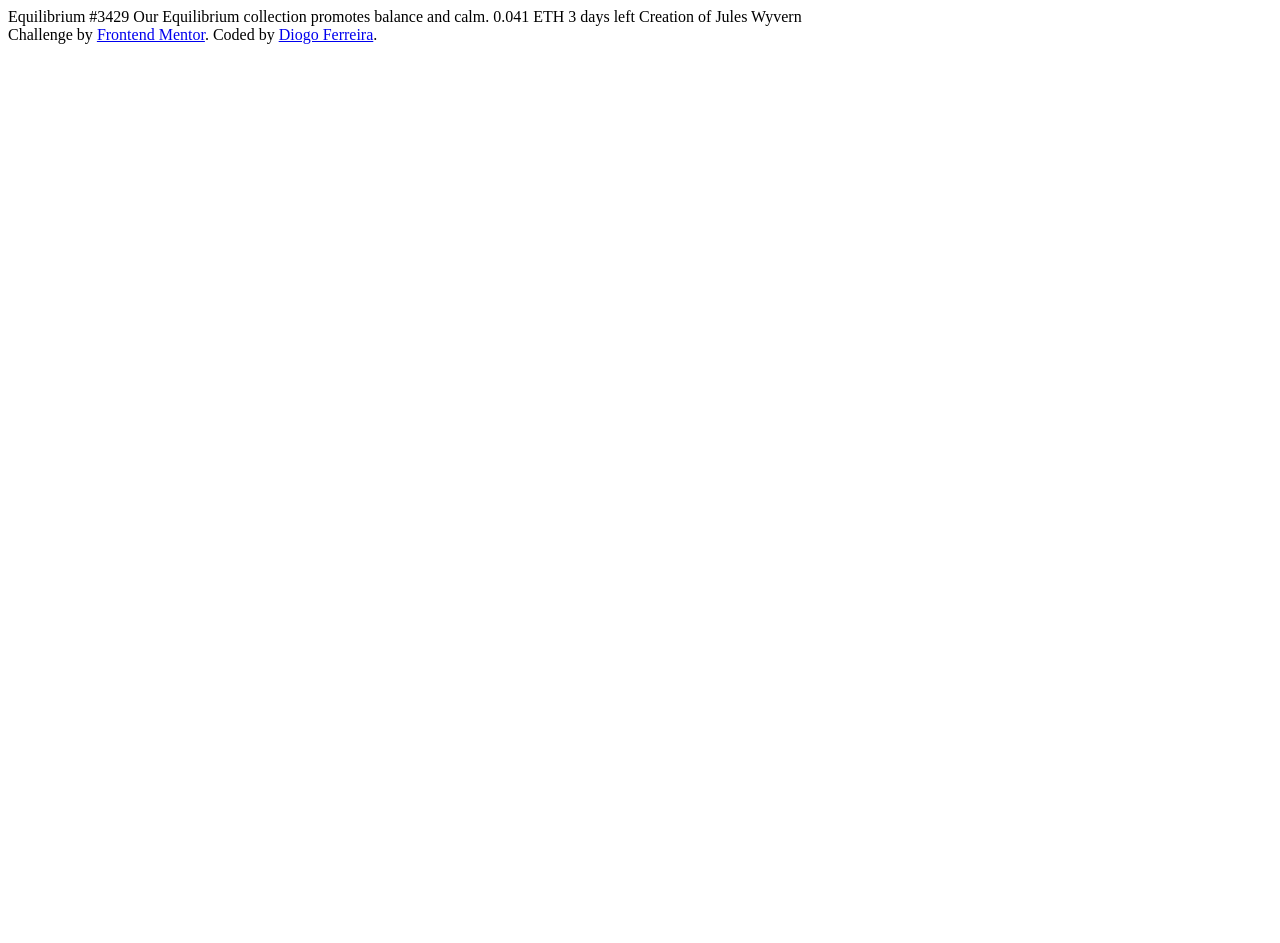
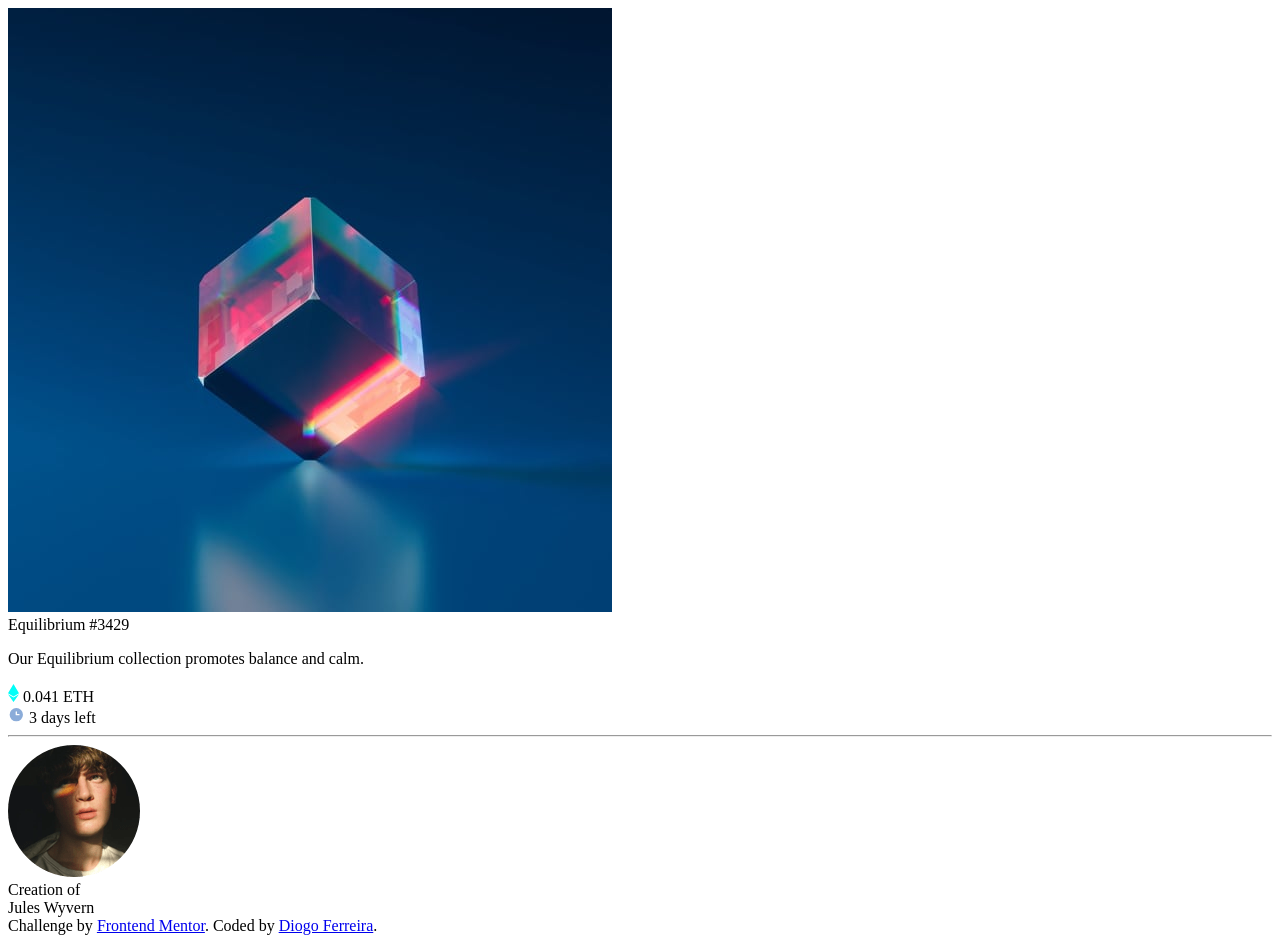
Before and after one commit to FerreiraDiogo/tarefas-front-end-mentor, a plain HTML site: page nft-preview-card/index.html in a window 1280 px wide. Before the commit the page ends 800 px from the top, so only its background shows below. Drawn offline with Linux system fonts and the light colour scheme.

Commit message:
alterações no html para facilitar a estilização

```diff
--- a/nft-preview-card/index.html
+++ b/nft-preview-card/index.html
@@ -5,20 +5,52 @@
   <meta name="viewport" content="width=device-width, initial-scale=1.0"> <!-- displays site properly based on user's device -->
 
   <link rel="icon" type="image/png" sizes="32x32" href="./images/favicon-32x32.png">
+  <link rel="stylesheet" href="style.css">
 
   <title>Frontend Mentor | NFT preview card component</title>
 
 </head>
 <body>
 
-  Equilibrium #3429
+  <div class="card">
+    <div >
+      <img class="card__image" src="resources/images/image-equilibrium.jpg" alt="Your next NFT">
+    </div>
+    <div class="card__body">
+      <div class="card__title">
+        Equilibrium #3429
+      </div>
 
-  Our Equilibrium collection promotes balance and calm.
+      <p class="card__description">
+        Our Equilibrium collection promotes balance and calm.
+      </p>
+      <div class="card__info">
 
-  0.041 ETH
-  3 days left
+        <div class="card__info-price">
+          <img src="resources/images/icon-ethereum.svg" alt="ETH">
+          0.041 ETH
+        </div>
 
-  Creation of Jules Wyvern
+        <div class="card__info-duration">
+          <img src="resources/images/icon-clock.svg" alt="Time Left">
+          3 days left
+        </div>
+      </div>
+    </div>
+    <hr>
+    <div class="card__footer">
+      <div class="avatar">
+        <img src="resources/images/image-avatar.png" alt="Jules Wyvern">
+      </div>
+      <div class="author">
+        Creation of
+      </div>
+       Jules Wyvern
+    </div>
+
+
+  </div>
+
 
   <div class="attribution">
     Challenge by <a href="https://www.frontendmentor.io?ref=challenge" target="_blank">Frontend Mentor</a>.
```
